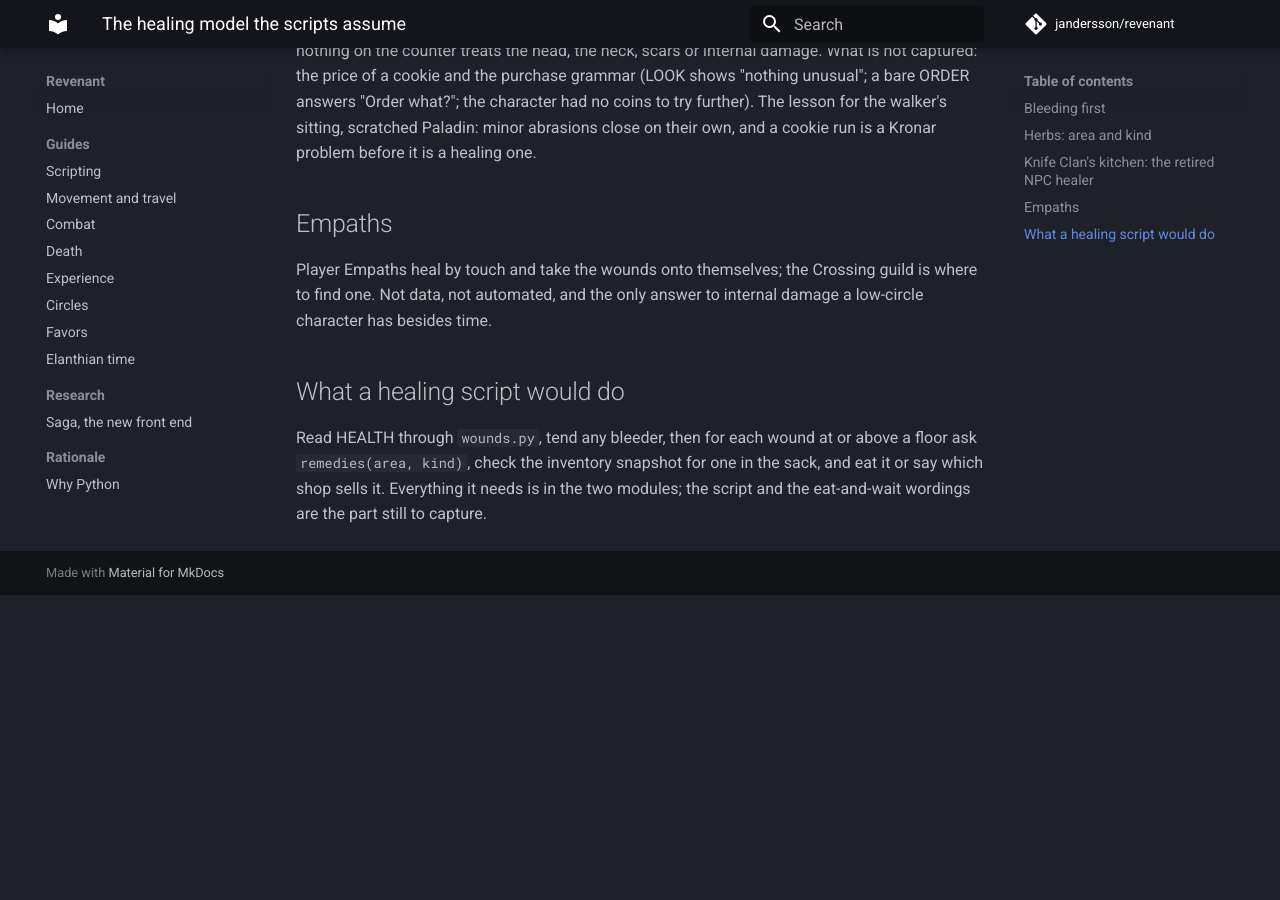
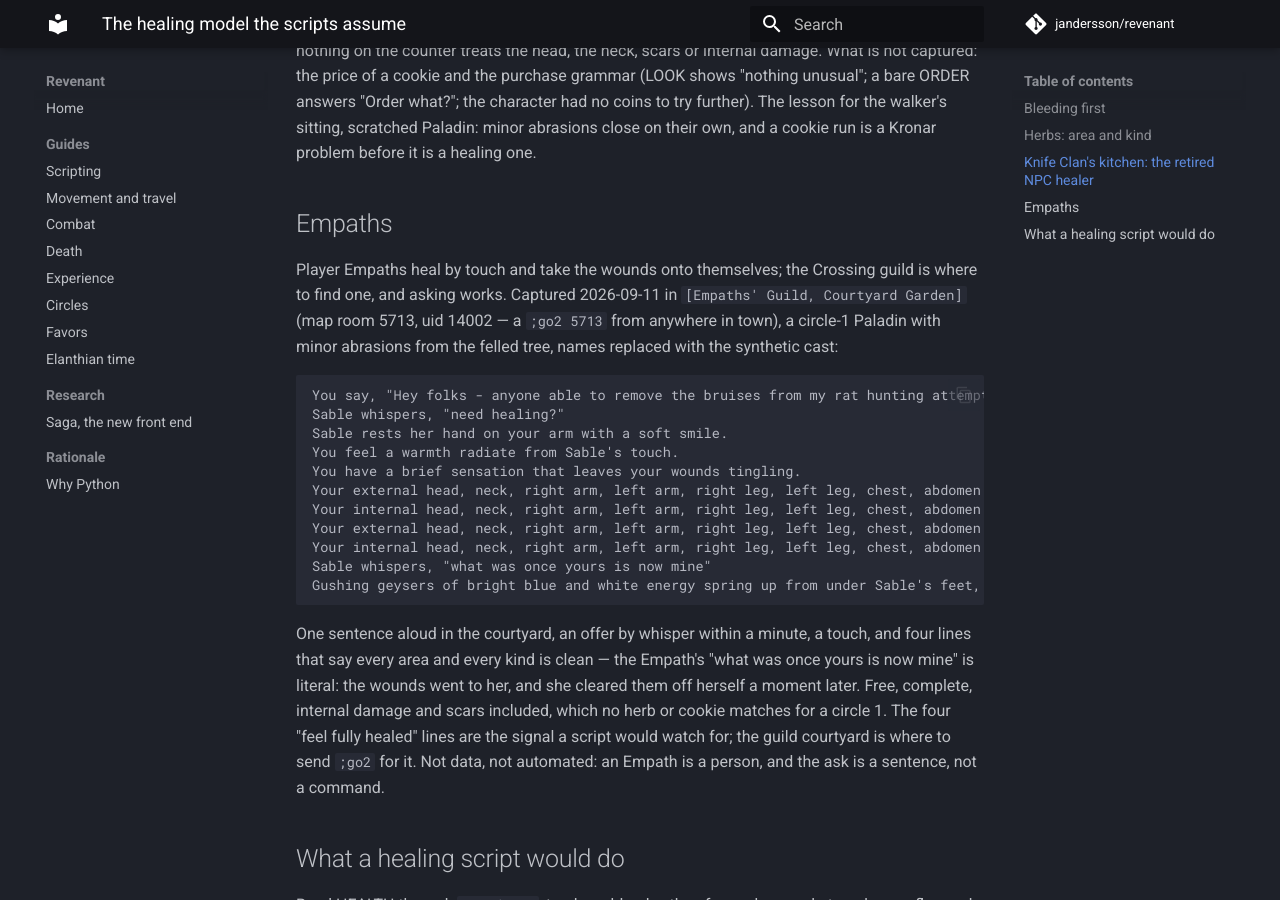
Before and after one commit to jandersson/revenant, an MkDocs documentation site: the page built from docs/healing.md, in a window 1280 px wide and 900 px high, scrolled down 1270 px. Built offline with MkDocs 1.6.1 and Material for MkDocs 9.7.7, drawn with Linux system fonts in a browser that asks for light colours; comment, search, counter and statistics services are not loaded; before the commit the page ends 1865 px from its top, so only the background shows below that.

Commit message:
docs(healing): the Empath capture — ask in the guild courtyard, get touched
A circle-1 Paladin said one sentence aloud in the Empaths' Guild
courtyard (map room 5713) and was offered healing by whisper within a
minute: a touch, "your wounds tingling", then four lines declaring
every area and kind fully healed, external and internal, wounds and
scars — and the Empath cleared what she took off herself right after
(captured 2026-09-11, names replaced with the synthetic cast).

healing.md now carries the exchange as the model's evidence for the
first choice it recommends: free, complete, and the only answer to
internal damage a new character has. The "feel fully healed" lines
are the signal a script would watch for; the ask stays a sentence.

Co-Authored-By: Claude Fable 5.1 <noreply@anthropic.com>

````diff
--- a/docs/healing.md
+++ b/docs/healing.md
@@ -68,9 +68,35 @@ run is a Kronar problem before it is a healing one.
 ## Empaths
 
 Player Empaths heal by touch and take the wounds onto themselves; the
-Crossing guild is where to find one. Not data, not automated, and the
-only answer to internal damage a low-circle character has besides
-time.
+Crossing guild is where to find one, and asking works. Captured
+2026-09-11 in `[Empaths' Guild, Courtyard Garden]` (map room 5713, uid
+14002 — a `;go2 5713` from anywhere in town), a circle-1 Paladin with
+minor abrasions from the felled tree, names replaced with the
+synthetic cast:
+
+```
+You say, "Hey folks - anyone able to remove the bruises from my rat hunting attempts."
+Sable whispers, "need healing?"
+Sable rests her hand on your arm with a soft smile.
+You feel a warmth radiate from Sable's touch.
+You have a brief sensation that leaves your wounds tingling.
+Your external head, neck, right arm, left arm, right leg, left leg, chest, abdomen and back wounds feel fully healed.
+Your internal head, neck, right arm, left arm, right leg, left leg, chest, abdomen and back wounds feel fully healed.
+Your external head, neck, right arm, left arm, right leg, left leg, chest, abdomen and back scars feel fully healed.
+Your internal head, neck, right arm, left arm, right leg, left leg, chest, abdomen and back scars feel fully healed.
+Sable whispers, "what was once yours is now mine"
+Gushing geysers of bright blue and white energy spring up from under Sable's feet, enwreathing her body with a cool glow.  Her body twists and shakes as flesh and bone regrow immediately, leaving Sable completely healed.
+```
+
+One sentence aloud in the courtyard, an offer by whisper within a
+minute, a touch, and four lines that say every area and every kind
+is clean — the Empath's "what was once yours is now mine" is literal:
+the wounds went to her, and she cleared them off herself a moment
+later. Free, complete, internal damage and scars included, which no
+herb or cookie matches for a circle 1. The four "feel fully healed"
+lines are the signal a script would watch for; the guild courtyard is
+where to send `;go2` for it. Not data, not automated: an Empath is a
+person, and the ask is a sentence, not a command.
 
 ## What a healing script would do
 
````
